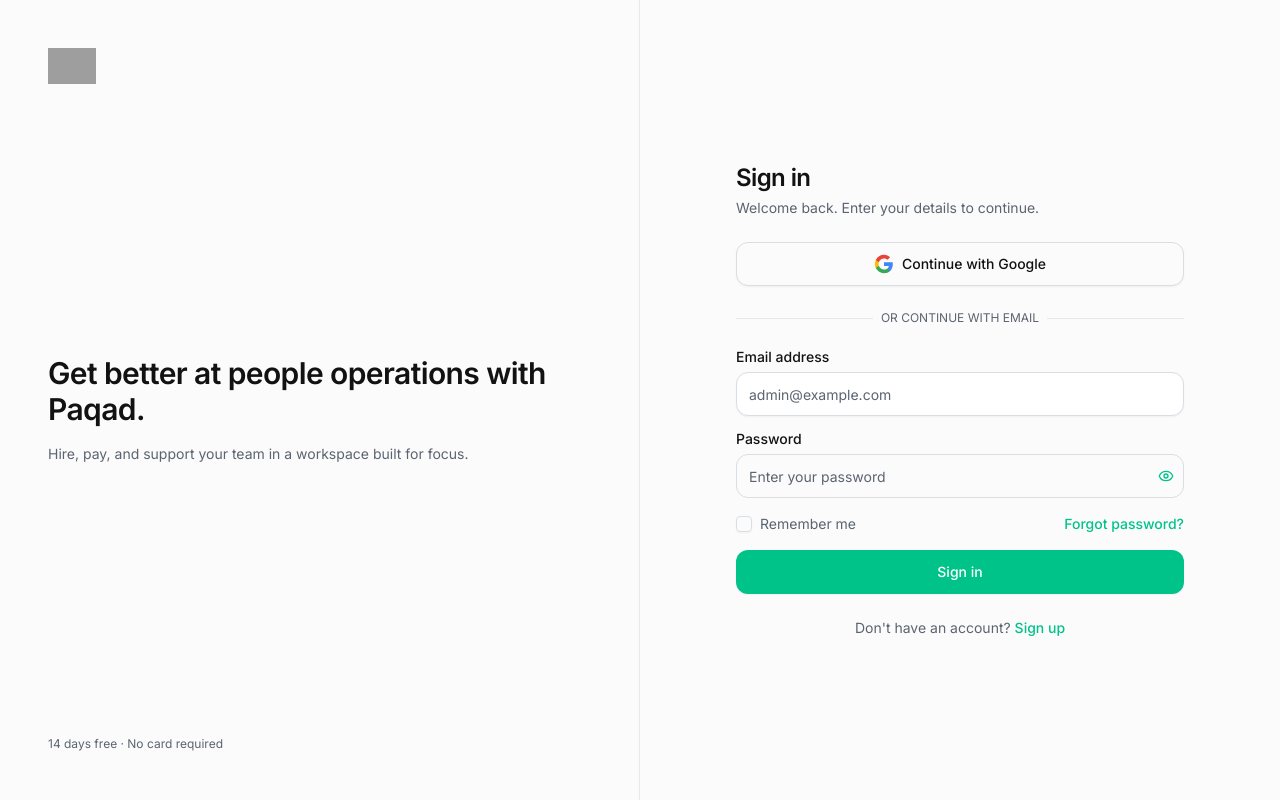
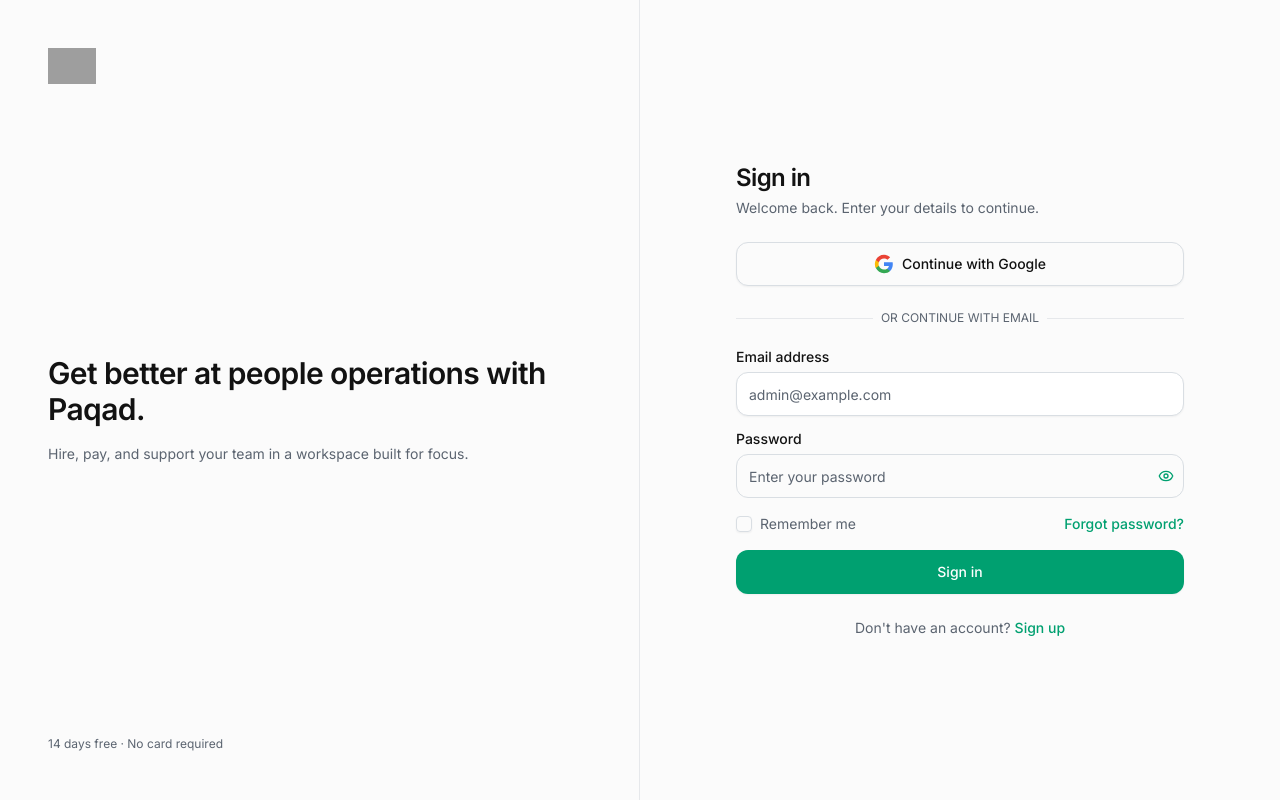
Before and after one commit to OktopalsHub/PaqadHR, a Next.js app in the folder apps/web/: page /signin in a window 1280 px wide. Built offline with nearby package versions, Linux system fonts and the light colour scheme; no server answers; grey boxes are pictures that could not be loaded.

Commit message:
chore: update brand color and adjust related styles in globals.css; disable ForceLightTheme in landing-page.tsx for user/system theme adherence

```diff
--- a/apps/web/app/globals.css
+++ b/apps/web/app/globals.css
@@ -73,7 +73,7 @@
   --radius-xl: 1.5rem;
   --radius: var(--radius-md);
 
-  --brand: #00c389;
+  --brand: #00a070;
   --brand-foreground: #ffffff;
   --brand-soft: #e6fbf4;
   --brand-dim: color-mix(in oklch, var(--brand) 12%, transparent);
@@ -84,14 +84,14 @@
   --primary-foreground: #ffffff;
   --primary-soft: #e6fbf4;
   --primary-soft-active: #d0f7ea;
-  --primary-hover: #00b37e;
-  --primary-active: #009b6f;
+  --primary-hover: #008f65;
+  --primary-active: #007a58;
   --primary-disabled: #cfefe5;
 
-  --success: #00c389;
+  --success: var(--brand);
   --warning: #ffcc00;
   --info: #3b82f6;
-  --status-online: #00c389;
+  --status-online: var(--brand);
   --status-pending: #ffcc00;
   --status-offline: #8b949e;
 
@@ -121,11 +121,11 @@
   --border: #e6e8eb;
   --border-hover: #d4d8dd;
   --input: #d9dee3;
-  --ring: #00c389;
+  --ring: var(--brand);
 
   --chart-1: var(--brand);
   --chart-2: #3b82f6;
-  --chart-3: #00c389;
+  --chart-3: var(--brand);
   --chart-4: #a855f7;
   --chart-5: #ffcc00;
 
@@ -151,8 +151,8 @@
   --primary-foreground: #121212;
   --primary-soft: #08382c;
   --primary-soft-active: #0d4636;
-  --primary-hover: #00d697;
-  --primary-active: #00a877;
+  --primary-hover: #00b880;
+  --primary-active: #009566;
   --primary-disabled: #255a49;
 
   --background: #121212;
@@ -181,10 +181,10 @@
   --border: #313131;
   --border-hover: #454545;
   --input: #353535;
-  --ring: #00c389;
+  --ring: var(--brand);
 
   --chart-2: #60a5fa;
-  --chart-3: #00c389;
+  --chart-3: var(--brand);
   --chart-4: #c084fc;
   --chart-5: #ffcc00;
 
--- a/apps/web/features/home/components/landing-page.tsx
+++ b/apps/web/features/home/components/landing-page.tsx
@@ -1,6 +1,6 @@
 'use client';
 
-import { ForceLightTheme } from '@/providers/force-light-theme';
+// import { ForceLightTheme } from '@/providers/force-light-theme';
 import { LandingCta } from './sections/landing-cta';
 import { LandingFeaturesSection } from './sections/landing-features-section';
 import { LandingFooter } from './sections/landing-footer';
@@ -12,7 +12,8 @@
 
 export const LandingPage = () => {
   return (
-    <ForceLightTheme>
+    /* ForceLightTheme disabled — landing follows user/system theme for now */
+    <div className="min-h-screen bg-background text-foreground">
       <LandingNav />
       <main>
         <LandingHero />
@@ -23,6 +24,6 @@
         <LandingCta />
       </main>
       <LandingFooter />
-    </ForceLightTheme>
+    </div>
   );
 };
--- a/apps/web/lib/theme-colors.ts
+++ b/apps/web/lib/theme-colors.ts
@@ -1,5 +1,5 @@
 /** Fallback when CSS vars are unavailable (SSR / first paint). Keep in sync with --brand in globals.css. */
-export const DEFAULT_BRAND_COLOR = '#00c389';
+export const DEFAULT_BRAND_COLOR = '#00a070';
 
 export function readCssVariable(name: string, fallback = DEFAULT_BRAND_COLOR): string {
   if (typeof document === 'undefined') {
```
